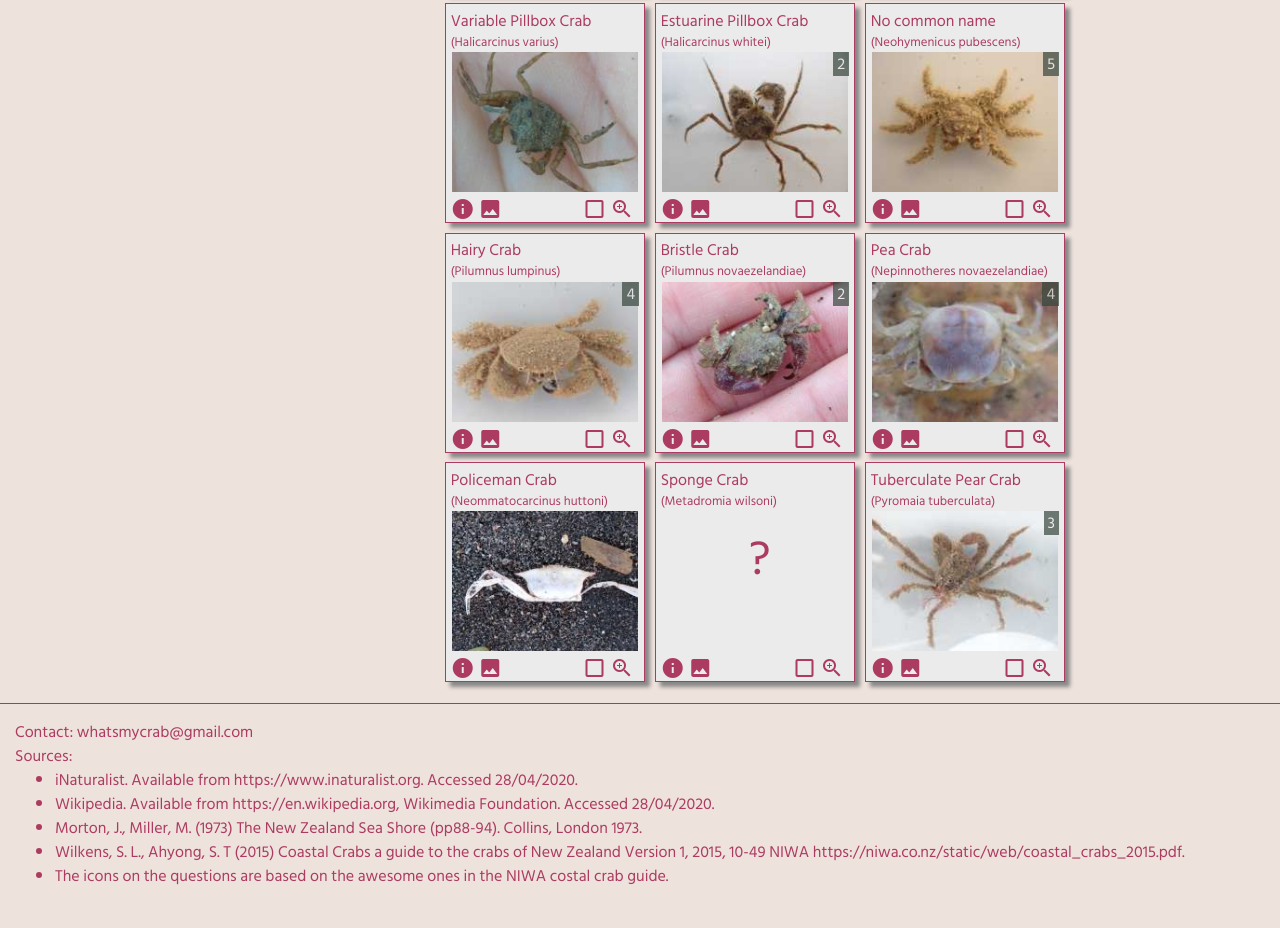
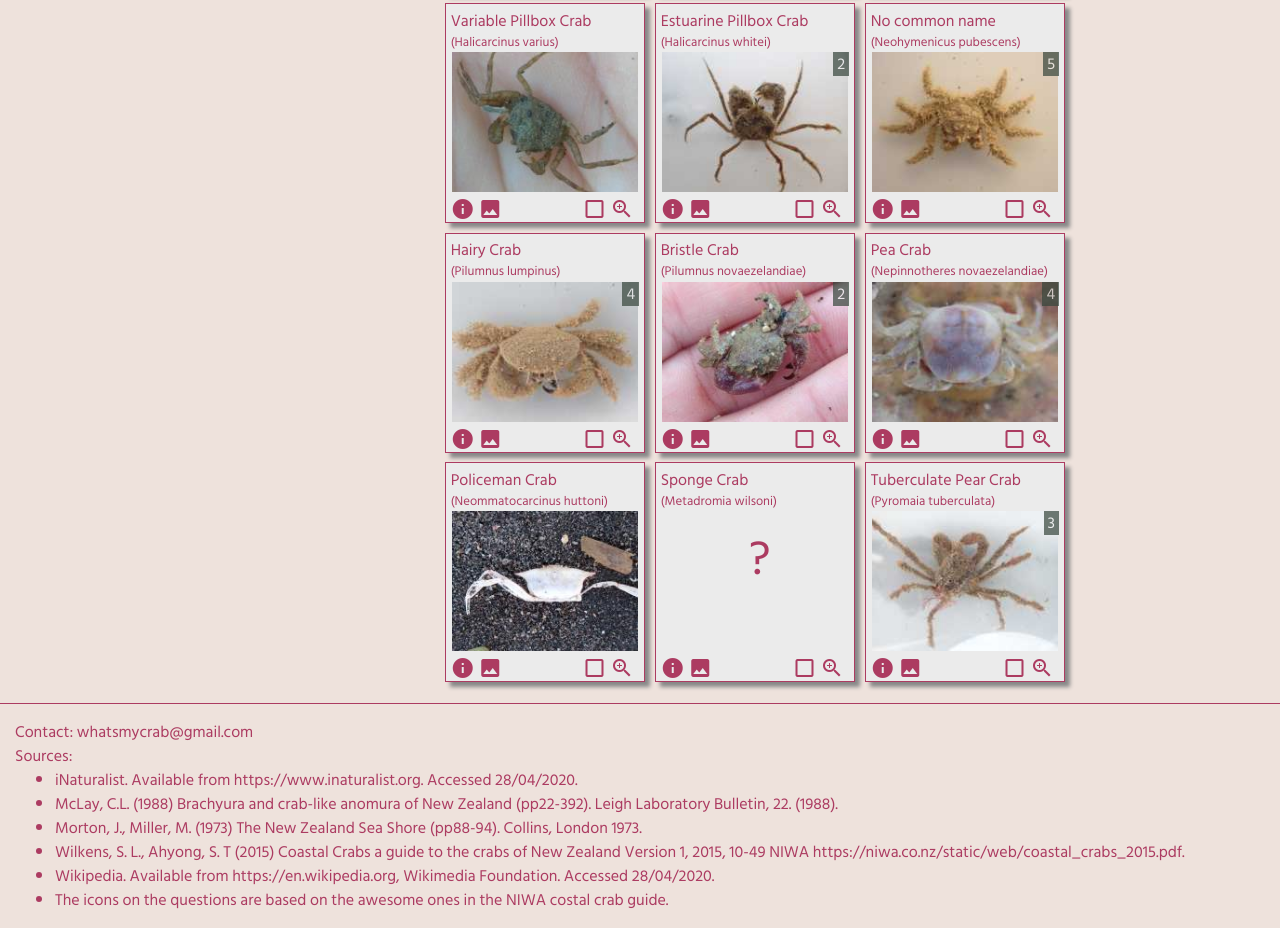
Before and after one commit to kelvinperrie/whatcrab, a plain HTML site: page site/index.html in a window 1280 px wide. Shown: the part 1977-2905 px from the top of the page. Before the commit the page ends 2881 px from the top, so only its background shows below. Drawn offline with Linux system fonts and the light colour scheme.

Commit message:
adding mclay to main reference list

```diff
--- a/site/index.html
+++ b/site/index.html
@@ -205,9 +205,10 @@
                 Sources:
                 <ul>
                     <li>iNaturalist. Available from https://www.inaturalist.org. Accessed 28/04/2020.</li>
-                    <li>Wikipedia. Available from https://en.wikipedia.org, Wikimedia Foundation. Accessed 28/04/2020.</li>
+                    <li>McLay, C.L. (1988) Brachyura and crab-like anomura of New Zealand (pp22-392).  Leigh Laboratory Bulletin, 22. (1988).</li>
                     <li>Morton, J., Miller, M. (1973) The New Zealand Sea Shore (pp88-94). Collins, London 1973.</li>
                     <li>Wilkens, S. L., Ahyong, S. T (2015) Coastal Crabs a guide to the crabs of New Zealand Version 1, 2015, 10-49 NIWA https://niwa.co.nz/static/web/coastal_crabs_2015.pdf.</li>
+                    <li>Wikipedia. Available from https://en.wikipedia.org, Wikimedia Foundation. Accessed 28/04/2020.</li>
                     <li>The icons on the questions are based on the awesome ones in the NIWA costal crab guide.</li>
                 </ul>
             </div>
```
